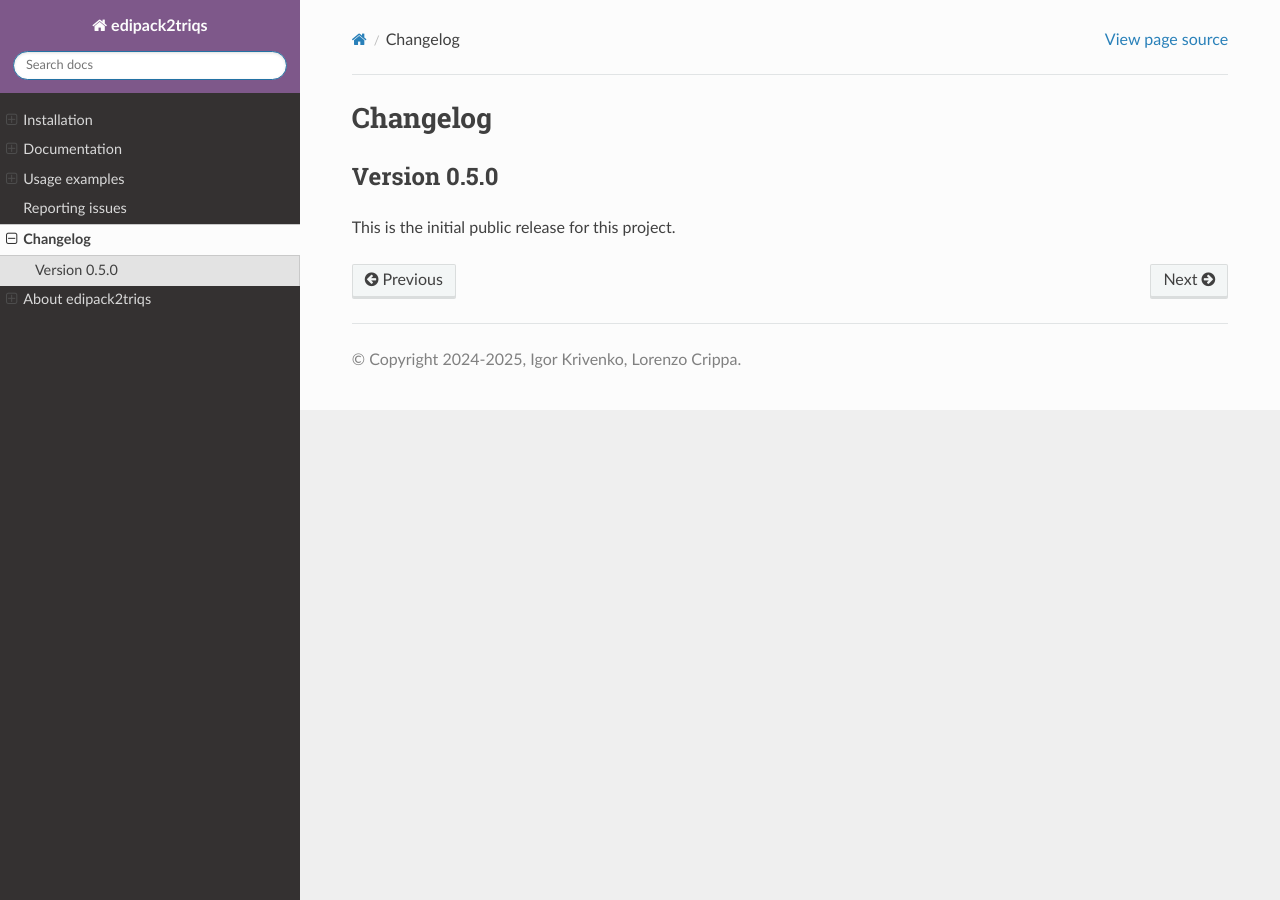
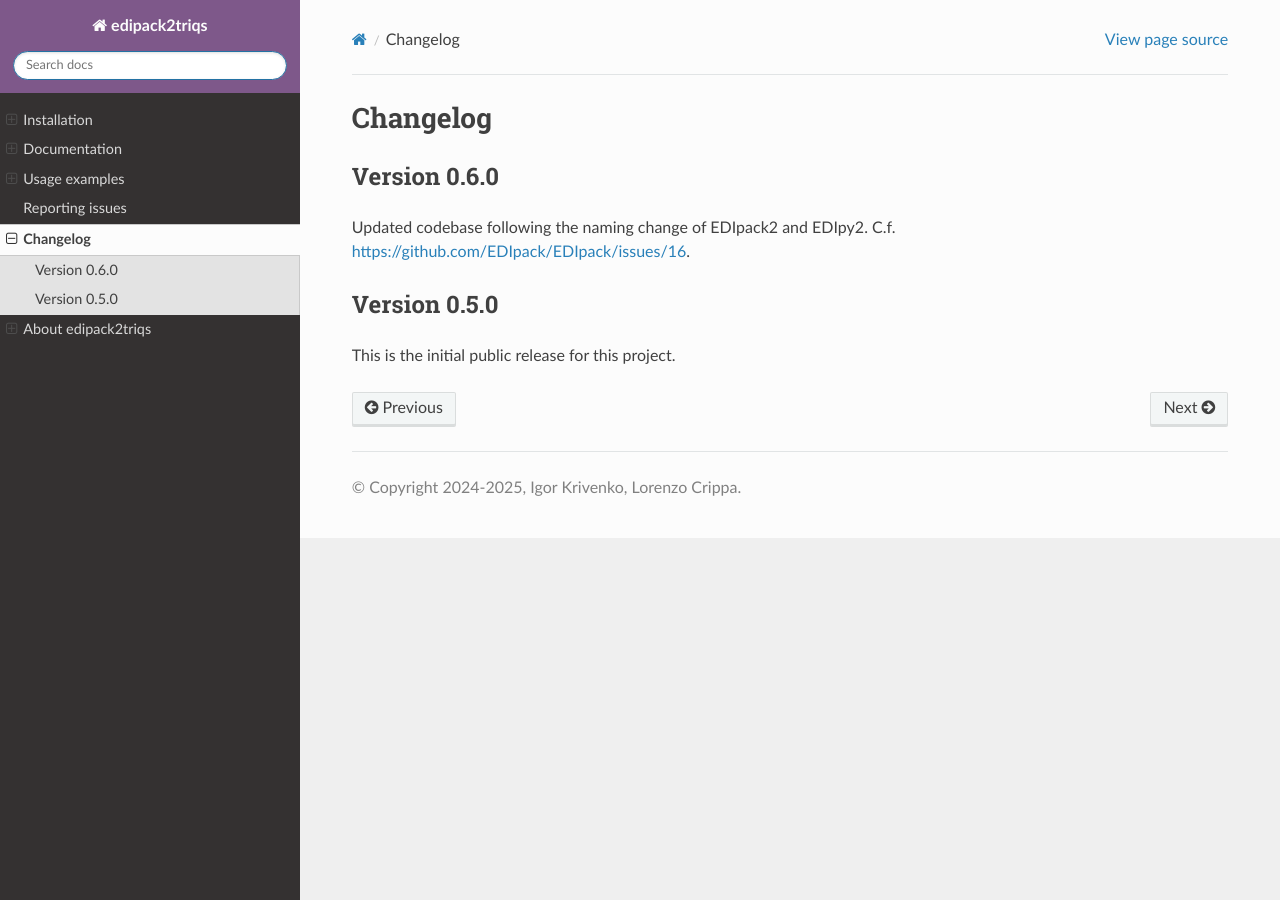
Before and after one commit to krivenko/edipack2triqs, a Sphinx documentation site: the page built from doc/ChangeLog.md, in a window 1280 px wide. Built offline with Sphinx 7.4.7 and the Read the Docs theme 3.1.0, drawn with Linux system fonts in a browser that asks for light colours.

Commit message:
Bump version to 0.6.0

```diff
--- a/doc/ChangeLog.md
+++ b/doc/ChangeLog.md
@@ -2,6 +2,11 @@
 
 # Changelog
 
+## Version 0.6.0
+
+Updated codebase following the naming change of EDIpack2 and EDIpy2.
+C.f. https://github.com/EDIpack/EDIpack/issues/16.
+
 ## Version 0.5.0
 
 This is the initial public release for this project.
--- a/doc/conf.py
+++ b/doc/conf.py
@@ -45,7 +45,7 @@ myst_enable_extensions = [
 ]
 
 project = 'edipack2triqs'
-version = '0.5.0'
+version = '0.6.0'
 copyright = '2024-2025, Igor Krivenko, Lorenzo Crippa'
 
 source_suffix = '.rst'
--- a/pyproject.toml
+++ b/pyproject.toml
@@ -4,7 +4,7 @@ build-backend = "setuptools.build_meta"
 
 [project]
 name = "edipack2triqs"
-version = "0.5.0"
+version = "0.6.0"
 description = "Compatibility layer between EDIpack and TRIQS"
 readme = "README.md"
 requires-python = ">=3.8"
```
